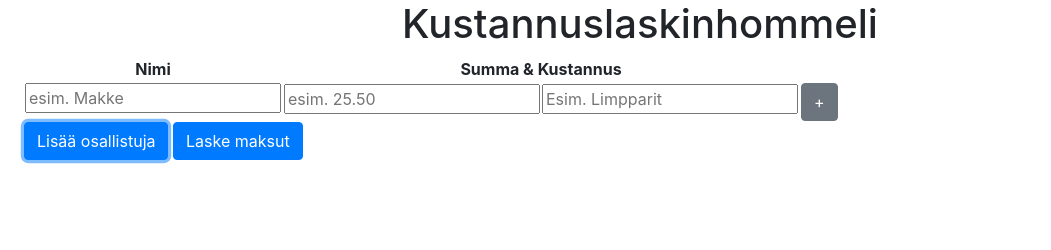
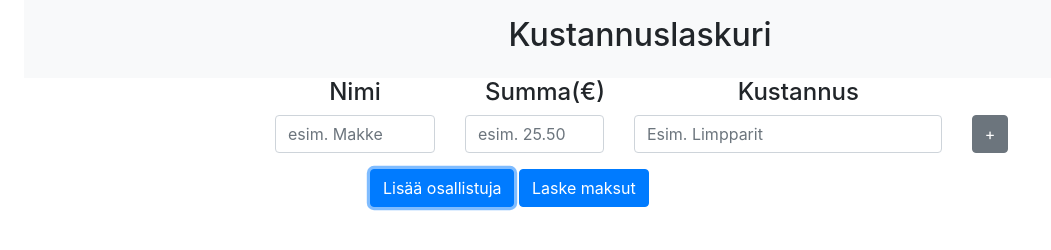
Before and after one commit to teippa/teippa.github.io, a plain HTML site: page index.html in a window 1280 px wide. Both pictures are taken after a click on the button "Lisää osallistuja". Shown: the whole page, without its empty margins (0-1051 px from the left). Drawn offline with nearby package versions, Linux system fonts and the light colour scheme.

Commit message:
tables transformed to bootstrap structures

```diff
--- a/index.html
+++ b/index.html
@@ -6,15 +6,85 @@
     <link rel="stylesheet" href="https://stackpath.bootstrapcdn.com/bootstrap/4.1.1/css/bootstrap.min.css">
     <link rel="stylesheet" href="src/style.css">
   </head>
+
+  <header>
+    <!-- Jumbotron -->
+    <div class="p-3 text-center bg-light">
+      <h2 class="mb-2">Kustannuslaskuri</h2>
+    </div>
+  </header>
+
   <body>
-    <h1 id="header">Kustannuslaskinhommeli</h1>
+    <div class="container">
+
+      <div class="row">
+        <div class="col-lg-2"></div>
+        <div class="col-lg-8 col-md-12">
+          <div class="row">
+            <div class="col-lg-3 col-md-4"><h4 class="hRow">Nimi</h4></div>
+            <div class="col-lg-3 col-md-2"><h4 class="hRow">Summa(€)</h4></div>
+            <div class="col-lg-5 col-md-4"><h4 class="hRow">Kustannus</h4></div>
+            <div class="col-lg-1 col-md-2"></div>
+          </div>
+        </div>
+        <div class="col-lg-2"></div>
+      </div>
+
+      <div class="row">
+        <div class="col-lg-2"></div>
+        <div class="col-lg-8 col-md-12" id="contributorDiv">
+          <!-- <div class="row">
+            <div class="col-lg-2 col-md-4" id="nimiField">Nimi</div>
+            <div class="col-lg-9 col-md-6">
+              <div class="row">
+                <div class="col-lg-4 col-md-4">Summa(€)</div>
+                <div class="col-lg-8 col-md-8">Kustannus</div>
+              </div>
+            </div>
+            <div class="col-lg-1 col-md-2">+</div>
+          </div>  -->
+        </div>
+        <div class="col-lg-2"></div>
+      </div>
+
+      <div class="row">
+        <div class="col-lg-2"></div>
+        <div class="col-lg-1 col-md-3"></div>
+        <div class="col-lg-9 col-md-9" id="buttons">
+          <button
+            type="button"
+            class="btn btn-primary"
+            onClick="addContributorField()">
+              Lisää osallistuja
+          </button>
+          <button
+            type="button"
+            class="btn btn-primary"
+            onclick="calculatePayments()">
+              Laske maksut
+          </button>
+        </div>
+      </div>
+
+      <div class="row">
+        <div class="col-lg-2"></div>
+        <div class="col-lg-1 col-md-3"></div>
+        <div class="col-lg-5 col-md-6">
+          <ul class="results" id="results"></ul>
+        </div>
+        <div class="col-lg-4 col-md-4"></div>
+      </div>
 
 
+    </div>
+
+<!--
+    <h1 id="header">Kustannuslaskinhommeli</h1>
     <table id="contributorTable">
       <thead>
         <tr>
           <th>Nimi</th>
-          <th>Summa & Kustannus</th>
+          <th>Summa (€) & Kustannus</th>
           <th></th>
         </tr>
       </thead>
@@ -34,7 +104,7 @@
           Laske maksut
       </button>
     </div>
-    <ul class="results" id="results"></ul>
+    <ul class="results" id="results"></ul>  -->
 
     <script src="src/script.js"></script>
     <script src="https://code.jquery.com/jquery-3.3.1.slim.min.js"></script>
--- a/src/script.js
+++ b/src/script.js
@@ -88,13 +88,17 @@ function addStructure() {
 }
 
 function createInput(type, value='') {
+  d = document.createElement("div");
+  d.className += " input-group mb-3"
   var mi = document.createElement("input");
   mi.setAttribute('type', type);
   mi.setAttribute('placeholder', value);
-  return mi
+  mi.className += " form-control"
+  d.appendChild(mi)
+  return d
 }
 
-function addDetailRow(table) {
+function addDetailRow_old(table) {
   detailRow = document.createElement("tr");
 
     let cell_summa = document.createElement('td');
@@ -108,7 +112,73 @@ function addDetailRow(table) {
   table.appendChild(detailRow)
 }
 
+function addDetailRow(detailsDiv) {
+          //     <div class="row">
+          //       <div class="col-lg-3 col-md-4">Summa(€)</div>
+          //       <div class="col-lg-9 col-md-8">Kustannus</div>
+          //     </div>
+  detailRow = document.createElement("div");
+    detailRow.className += " row"
+
+    const summaCol = document.createElement('div');
+      summaCol.className += " col-lg-4 col-md-4"
+      summaCol.appendChild(createInput("number", "esim. 25.50"))
+
+    const kustannusCol = document.createElement('div');
+      kustannusCol.className += " col-lg-8 col-md-8"
+      kustannusCol.appendChild(createInput("text", "Esim. Limpparit"))
+
+
+
+  detailRow.appendChild(summaCol);
+  detailRow.appendChild(kustannusCol);
+
+  detailsDiv.appendChild(detailRow)
+}
+
 function addContributorField() {
+
+          // <div class="row">
+          //   <div class="col-lg-3 col-md-4">Nimi</div>
+          //   <div class="col-lg-6 col-md-6">
+          //   </div>
+          //   <div class="col-lg-3 col-md-2">+</div>
+          // </div>
+  const contributorsDiv = document.getElementById("contributorDiv");
+
+  const row = document.createElement('div');
+    row.className += " row"
+
+    const nimiCol = document.createElement('div');
+      nimiCol.className += " col-lg-3 col-md-4"
+      nimiCol.appendChild(createInput("text", "esim. Makke"))
+
+    const detailsCol = document.createElement('div');
+      detailsCol.className += " col-lg-8 col-md-6"
+
+    const buttonCol = document.createElement('div');
+      buttonCol.className += " col-lg-1 col-md-2"
+        const button_newDetail = document.createElement('div');
+        button_newDetail.className += " btn btn-secondary"
+        button_newDetail.innerText = '+';
+
+        // Attach the "click" event to your button
+        button_newDetail.addEventListener('click', () => {
+          addDetailRow(detailsCol);
+        })
+        buttonCol.appendChild(button_newDetail)
+
+
+  row.appendChild(nimiCol)
+  row.appendChild(detailsCol)
+  row.appendChild(buttonCol)
+  contributorsDiv.appendChild(row)
+
+  addDetailRow(detailsCol)
+}
+
+
+function addContributorField_old() {
   const table = document.getElementById("contributorTable");
   const row = document.createElement('tr');
 
@@ -143,6 +213,33 @@ function addContributorField() {
 
 
 function collectData() {
+  let participants = []
+  const contributorDiv = document.getElementById("contributorDiv");
+
+  results = []
+  for (let i = 0; i<contributorDiv.children.length; i++) {
+    userRow = contributorDiv.children[i];
+
+    nameCell = userRow.children[0].children[0].children[0];
+    participant = new Participant(nameCell.value)
+
+    detailsCollection = userRow.children[1].children;
+    for (j = 0; j<detailsCollection.length; j++) {
+      detail = detailsCollection[j]
+      cost = parseFloat(detail.children[0].children[0].children[0].value);
+      reason = detail.children[1].children[0].children[0].value;
+
+      if (!cost) {cost = 0}
+
+      participant.price += cost;
+      participant.reason += `${reason}, `
+    }
+    participants.push(participant)
+  }
+  return participants
+}
+
+function collectData_old() {
   let participants = []
   const mainTable = document.getElementById("contributorTable");
 
@@ -193,7 +290,7 @@ function calculatePayments() {
     maksajatList.appendChild(a1)
 
     maksettavatList = document.createElement("ul")
-    maksettavatList.class = "results"
+    maksettavatList.className += " results_b"
     maksajatList.appendChild(maksettavatList)
 
     r.maksut.forEach((m) => {
--- a/src/style.css
+++ b/src/style.css
@@ -5,6 +5,7 @@ body {
   height: 100vh;
   justify-content: left;
   align-items: top;
+  align:center;
   font-family: -apple-system, BlinkMacSystemFont, 'Segoe UI', Roboto, Oxygen, Ubuntu, Cantarell, 'Open Sans', 'Helvetica Neue', sans-serif;
 }
 h1 {
@@ -19,4 +20,19 @@ table td {
   text-align:center;
 }
 
-ul {list-style-type: none;}
+h4.hRow {
+  text-align: center;
+}
+
+ul.results {
+  /*padding: 5px;*/
+  margin-top: 1rem;
+  list-style-type: none;
+  background: lightgrey;
+}
+ul.results_b {
+  /*padding: 5px;*/
+  /*margin-top: 0.2rem;*/
+  list-style-type: none;
+  background: lightgrey;
+}
```
